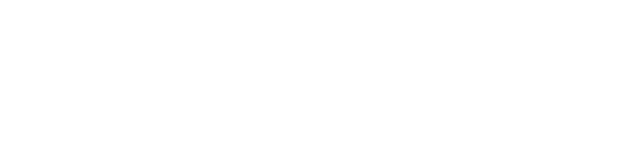
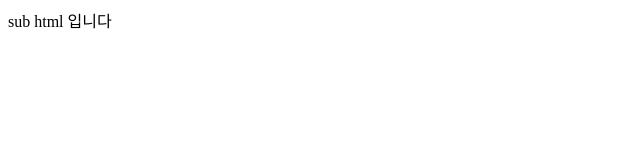
Before and after one commit to 71DEHOT/git-blog, a plain HTML site: page sub.html in a window 1280 px wide. Shown: the whole page, without its empty margins (0-640 px from the left). Drawn offline with Linux system fonts and the light colour scheme.

Commit message:
Update sub.html

```diff
--- a/sub.html
+++ b/sub.html
@@ -6,5 +6,6 @@
     <title>Document</title>
 </head>
 <body>
+    sub html 입니다
 </body>
 </html>
```
